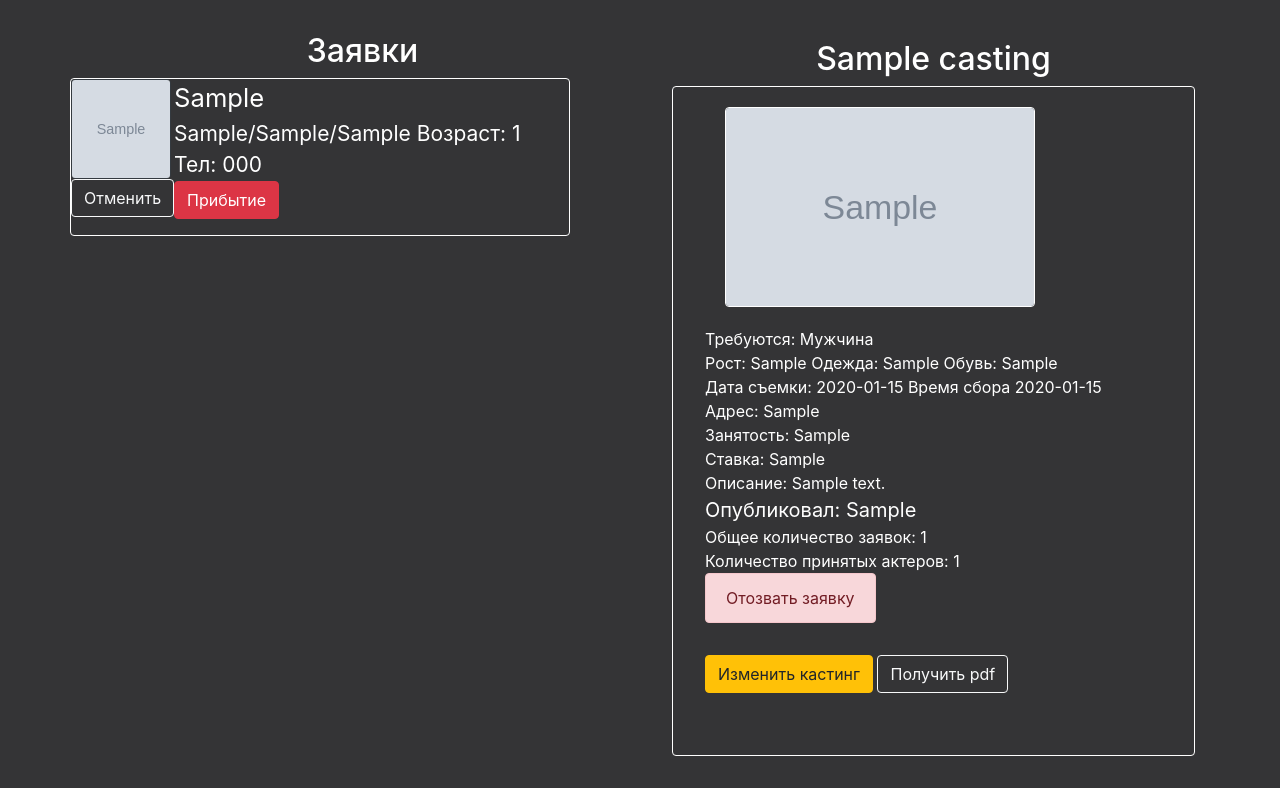
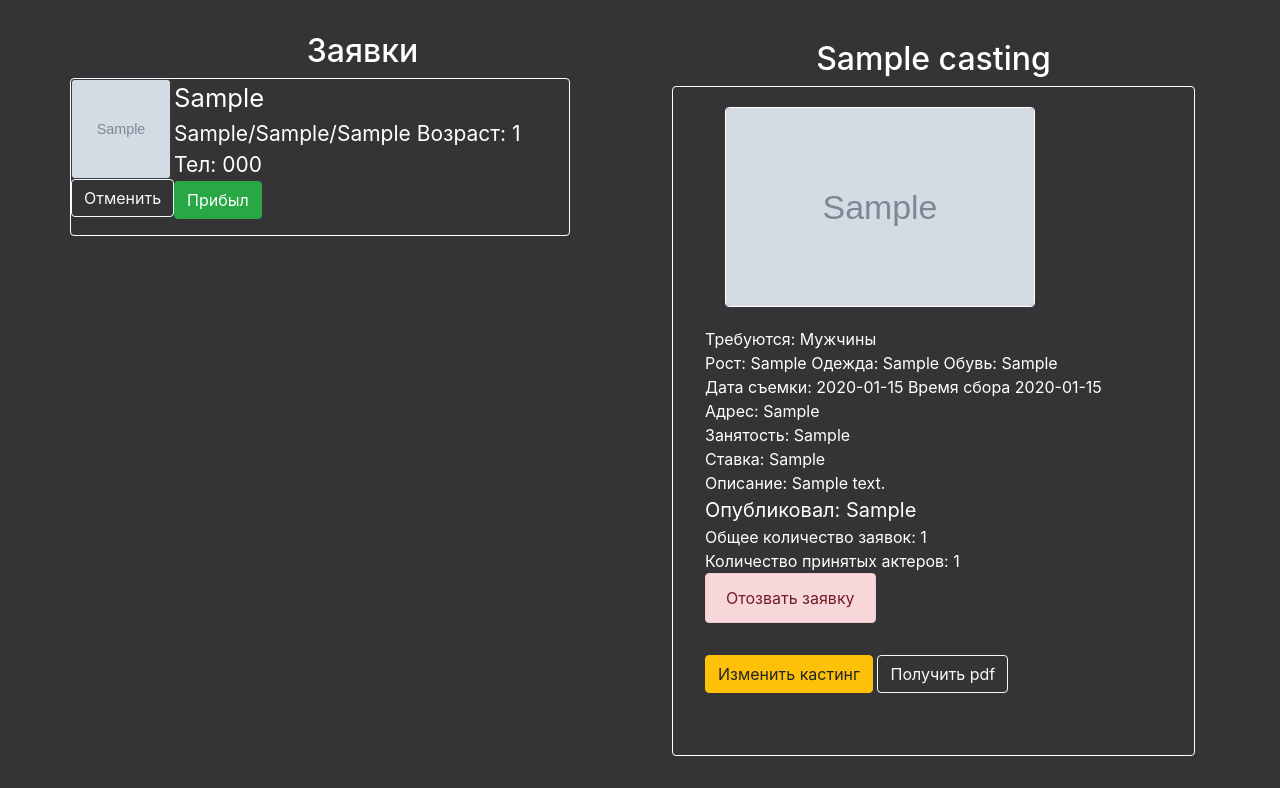
Before and after one commit to YarKirillof/pyproject, a Django app: page /casting/1/ in a window 1280 px wide. Shown: the part 58-846 px from the top of the page. Run offline with Django 3.2, Linux system fonts and the light colour scheme; a user stored in the database is signed in; tables that the repository leaves empty hold one stand-in row (values such as "Sample post"); grey boxes marked "Sample" are stand-in pictures; some libraries are stand-ins or nearby versions.

Commit message:
Мелкие косяки

```diff
--- a/accounts/models.py
+++ b/accounts/models.py
@@ -18,26 +18,5 @@ class Profile(AbstractUser):
     size = models.CharField(max_length=10, null=True, blank=True)
     shoe = models.CharField(max_length=10, null=True, blank=True)
     phone = models.CharField(max_length=11, null=True, blank=True)
-    pass_data = models.CharField(max_length=9, null=True, blank=True)
+    pass_data = models.CharField(max_length=10, null=True, blank=True)
     photo = models.ImageField(blank=True, upload_to='media/')
-
-    # @receiver(post_save, sender=User)
-    # def save_or_create_profile(sender, instance, created, **kwargs):
-    #     if created:
-    #         Profile.objects.create(user=instance)
-    #     else:
-    #         try:
-    #             instance.profile.save()
-    #         except ObjectDoesNotExist:
-    #             Profile.objects.create(user=instance)
-
-#
-# @receiver(post_save, sender=User)
-# def create_user_profile(sender, instance, created, **kwargs):
-#     if created:
-#         Profile.objects.create(user=instance)
-#
-# @receiver(post_save, sender=User)
-# def create_user_profile(sender, instance, **kwargs):
-#     instance.profile.save()
-#
--- a/mainapp/models.py
+++ b/mainapp/models.py
@@ -3,9 +3,9 @@ from my_project import settings
 
 # Create your models here.
 CHOICES = (
-    ("Мужчина", "m"),
-    ("Женщина", "f"),
-    ("Ребенок", "c")
+    ("Мужчины", "m"),
+    ("Женщины", "f"),
+    ("Дети", "c")
 )
 
 
@@ -13,7 +13,7 @@ class Casting(models.Model):
     title = models.CharField(max_length=255, null=True, verbose_name='Наименование')
     author = models.ForeignKey(settings.AUTH_USER_MODEL, on_delete=models.CASCADE)
     category = models.CharField(max_length=255, null=True, verbose_name='Категория', choices=CHOICES, blank=True,
-                                default="Мужчина")
+                                default="Мужчины")
     height = models.CharField(max_length=255, null=True, verbose_name='Рост')
     size = models.CharField(max_length=255, null=True, verbose_name='Размер_одежды')
     sizeshoe = models.CharField(max_length=255, null=True, verbose_name='Размер_обуви')
@@ -26,7 +26,7 @@ class Casting(models.Model):
     fee = models.CharField(max_length=255, null=True, verbose_name='Ставка')
     created = models.DateTimeField(auto_now_add=True)
 
-    # slug = models.SlugField(unique=True)
+
 
     def __str__(self):
         return self.title
--- a/mainapp/templates/casting_detail.html
+++ b/mainapp/templates/casting_detail.html
@@ -93,11 +93,11 @@
                                 <form method="post" action="{% url 'checked_out' %}">
                                     {% csrf_token %}
                                     {% if order.checked_out %}
-                                        <input class="btn btn-danger" type="submit" value="Прибытие"  >
+                                        <input class="btn btn-success" type="submit" value="Прибыл"  >
                                         <input type="hidden" value="{{ order.checked_out }}" name="checked_out">
                                         <input type="hidden" value="{{ order.id }}" name="order_id">
                                     {% else %}
-                                        <input class="btn btn-success" type="submit" value="Прибыл" >
+                                        <input class="btn btn-danger" type="submit" value="Прибытие" >
                                         <input type="hidden" value="{{ order.checked_out }}" name="checked_out">
                                         <input type="hidden" value="{{ order.id }}" name="order_id">
                                     {% endif %}
@@ -132,11 +132,11 @@
                                 <form method="post" action="{% url 'checked_out' %}">
                                     {% csrf_token %}
                                     {% if order.checked_out %}
-                                        <input class="btn btn-dander" type="submit" value="Прибытие">
+                                        <input class="btn btn-success" type="submit" value="Прибыл">
                                         <input type="hidden" value="{{ order.checked_out }}" name="checked_out">
                                         <input type="hidden" value="{{ order.id }}" name="order_id">
                                     {% else %}
-                                        <input class="btn btn-success" type="submit" value="Прибыл">
+                                        <input class="btn btn-dander" type="submit" value="Прибытие">
                                         <input type="hidden" value="{{ order.checked_out }}" name="checked_out">
                                         <input type="hidden" value="{{ order.id }}" name="order_id">
                                     {% endif %}
--- a/mainapp/views.py
+++ b/mainapp/views.py
@@ -18,9 +18,9 @@ class MainappListView(ListView):
 
 def index(request):
     castings = Casting.objects.select_related('author').all().order_by('-created')
-    casting_male = Casting.objects.filter(category='Мужчина')
-    casting_female = Casting.objects.filter(category='Женщина')
-    casting_children = Casting.objects.filter(category='Ребенок')
+    casting_male = Casting.objects.filter(category='Мужчины')
+    casting_female = Casting.objects.filter(category='Женщины')
+    casting_children = Casting.objects.filter(category='Дети')
     error = ''
     order = Order.objects.filter(user_id=request.user.id)
     cast_ids = []
```
